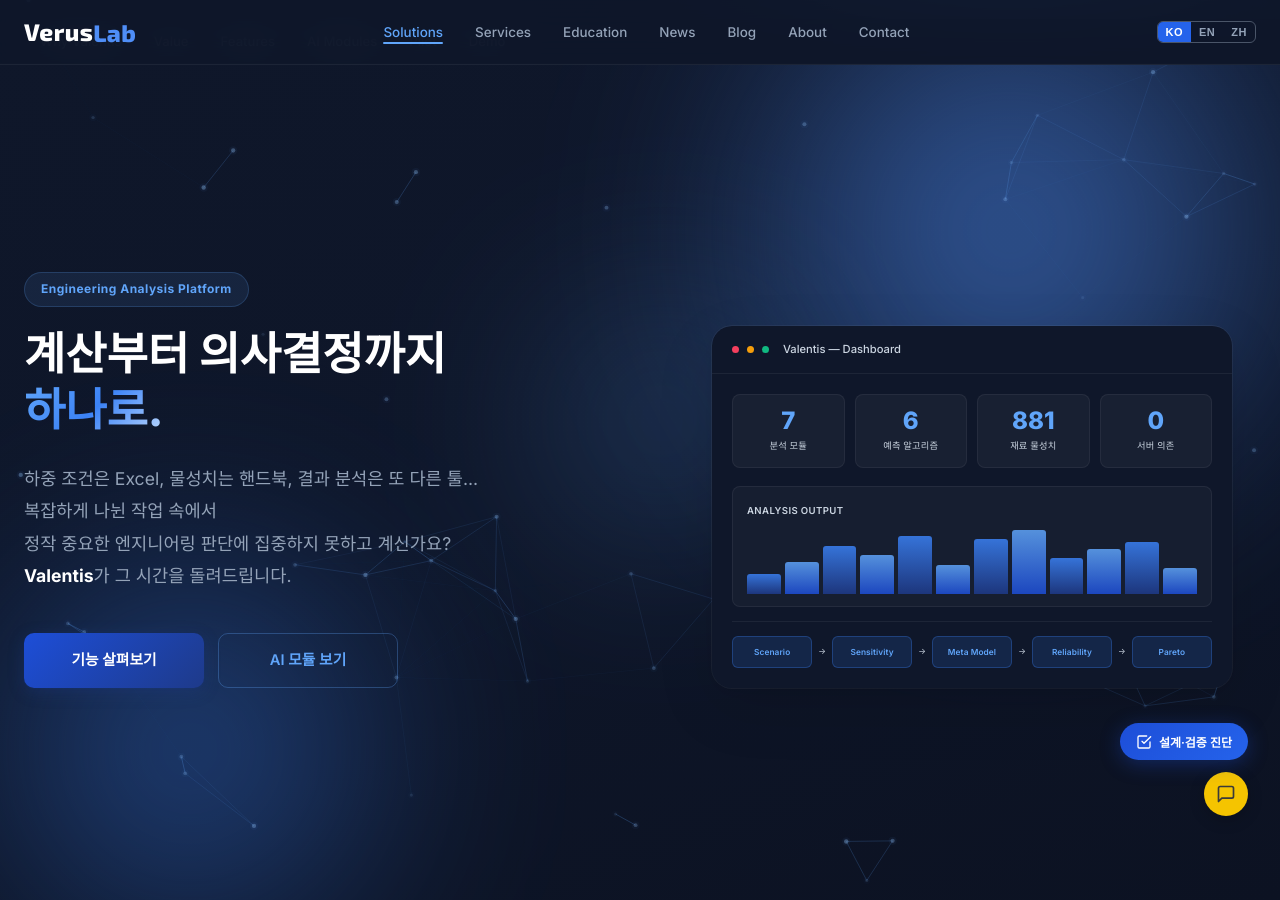
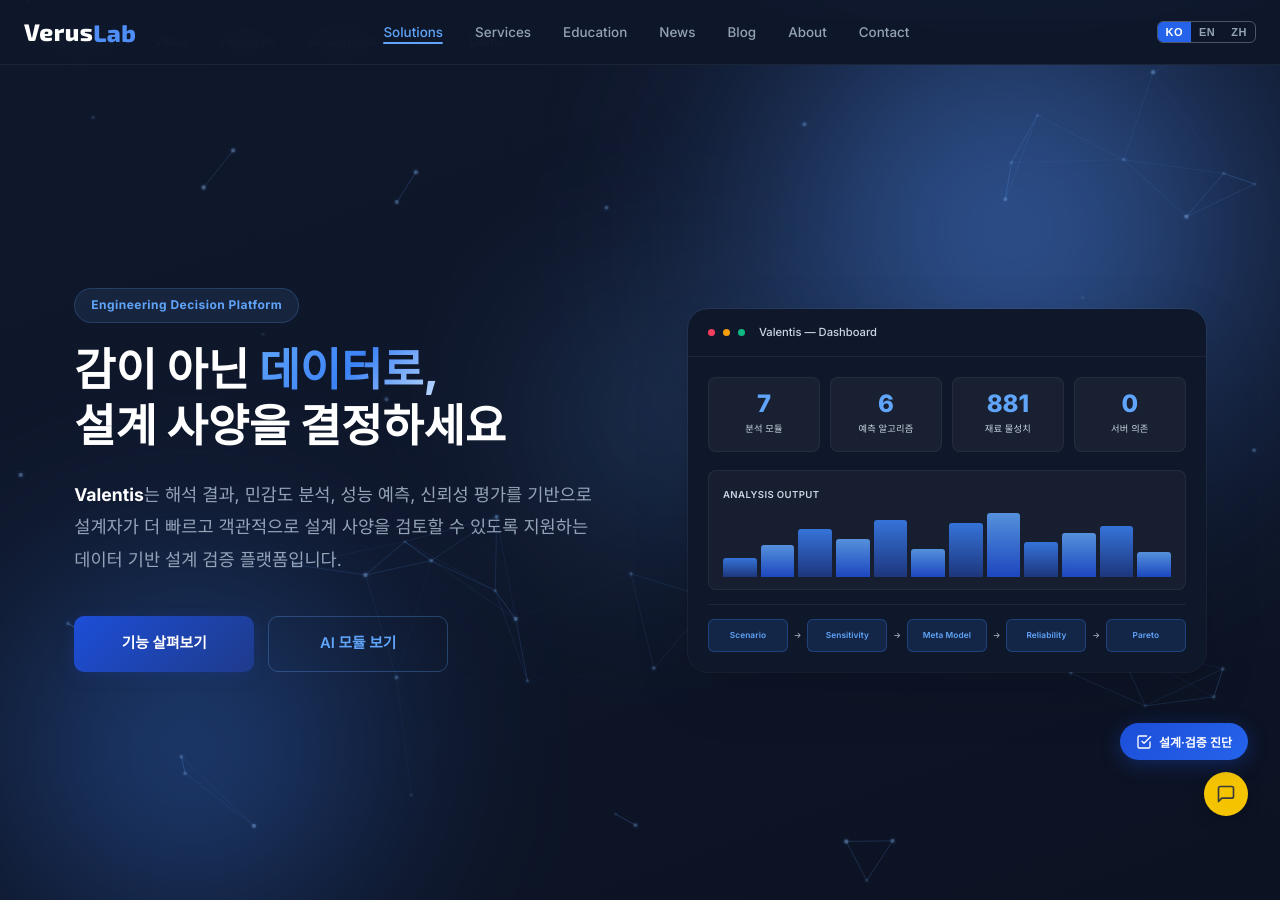
Before and after one commit to VerusLab-KR/Homepage, a Jekyll site: the page built from valentis/index.html, in a window 1280 px wide and 900 px high. Built offline with Jekyll 4.4.1, drawn with Linux system fonts in a browser that asks for light colours.

Commit message:
Reframe Valentis hero around data-driven decisions
Lead with "감이 아닌 데이터로, 설계 사양을 결정하세요" and recast the
subcopy as a data-driven design validation platform. Update badge to
"Engineering Decision Platform". Synced across ko/en/zh.

Co-Authored-By: Claude Opus 4.8 <noreply@anthropic.com>

```diff
--- a/valentis/index.html
+++ b/valentis/index.html
@@ -586,10 +586,10 @@ h3{font-size:1.1rem;font-weight:700;margin-bottom:8px;letter-spacing:0em}
   <div class="hero-network"><canvas id="heroNetwork"></canvas></div>
   <div class="container">
     <div class="hero-text reveal">
-      <div class="badge badge-blue" data-i18n="hero_badge">Engineering Analysis Platform</div>
-      <h1 style="margin-top:20px" data-i18n="hero_title">계산부터 의사결정까지 <span class="text-gradient">하나로.</span></h1>
+      <div class="badge badge-blue" data-i18n="hero_badge">Engineering Decision Platform</div>
+      <h1 style="margin-top:20px" data-i18n="hero_title">감이 아닌 <span class="text-gradient">데이터로,</span><br>설계 사양을 결정하세요</h1>
       <p data-i18n="hero_desc">
-        하중 조건은 Excel, 물성치는 핸드북, 결과 분석은 또 다른 툴...<br>복잡하게 나뉜 작업 속에서<br>정작 중요한 엔지니어링 판단에 집중하지 못하고 계신가요?<br><strong>Valentis</strong>가 그 시간을 돌려드립니다.
+        <strong>Valentis</strong>는 해석 결과, 민감도 분석, 성능 예측, 신뢰성 평가를 기반으로<br>설계자가 더 빠르고 객관적으로 설계 사양을 검토할 수 있도록 지원하는<br>데이터 기반 설계 검증 플랫폼입니다.
       </p>
       <div class="hero-actions">
         <a href="#features" class="btn btn-primary" data-i18n="hero_cta1">기능 살펴보기</a>
@@ -1510,9 +1510,9 @@ const T = {
   ko: {
     nav_problems:'Why Valentis', nav_values:'Value', nav_features:'기능', nav_modules:'AI 모듈', nav_pilot:'파일럿', nav_demo:'Demo',
     nav_sub_material:'Material', nav_sub_load:'Load Definition', nav_sub_tools:'Curve Data Extractor', nav_sub_char:'Characterization', nav_sub_ai:'AI Modules',
-    hero_badge:'Engineering Analysis Platform',
-    hero_title:'계산부터 의사결정까지 <span class="text-gradient">하나로.</span>',
-    hero_desc:'하중 조건은 Excel, 물성치는 핸드북, 결과 분석은 또 다른 툴...<br>복잡하게 나뉜 작업 속에서<br>정작 중요한 엔지니어링 판단에 집중하지 못하고 계신가요?<br><strong>Valentis</strong>가 그 시간을 돌려드립니다.',
+    hero_badge:'Engineering Decision Platform',
+    hero_title:'감이 아닌 <span class="text-gradient">데이터로,</span><br>설계 사양을 결정하세요',
+    hero_desc:'<strong>Valentis</strong>는 해석 결과, 민감도 분석, 성능 예측, 신뢰성 평가를 기반으로<br>설계자가 더 빠르고 객관적으로 설계 사양을 검토할 수 있도록 지원하는<br>데이터 기반 설계 검증 플랫폼입니다.',
     hero_cta1:'기능 살펴보기', hero_cta2:'AI 모듈 보기',
     hero_card_title:'하나의 플랫폼에서 모두 해결', hero_card_sub:'Unified Session',
     stat_modules:'분석 모듈', stat_models:'예측 알고리즘', stat_materials:'재료 물성치', stat_server:'서버 의존',
@@ -1558,9 +1558,9 @@ const T = {
   en: {
     nav_problems:'Why Valentis', nav_values:'Value', nav_features:'Features', nav_modules:'AI Modules', nav_pilot:'Pilot', nav_demo:'Demo',
     nav_sub_material:'Material', nav_sub_load:'Load Definition', nav_sub_tools:'Curve Data Extractor', nav_sub_char:'Characterization', nav_sub_ai:'AI Modules',
-    hero_badge:'Engineering Analysis Platform',
-    hero_title:'From Calculation to Decision, <span class="text-gradient">All in One.</span>',
-    hero_desc:'Loads in Excel, materials in handbooks, analysis in another tool...<br>Lost in fragmented workflows,<br>too little time left for the engineering judgment that truly matters?<br><strong>Valentis</strong> gives you that time back.',
+    hero_badge:'Engineering Decision Platform',
+    hero_title:'Decide design specs with<br><span class="text-gradient">data, not gut feel</span>',
+    hero_desc:'<strong>Valentis</strong> is a data-driven design validation platform<br>that helps engineers review design specifications faster and more objectively —<br>built on analysis results, sensitivity studies, performance prediction, and reliability assessment.',
     hero_cta1:'Explore Features', hero_cta2:'AI Modules',
     hero_card_title:'Everything in one platform', hero_card_sub:'Unified Session',
     stat_modules:'Modules', stat_models:'Algorithms', stat_materials:'Materials', stat_server:'Server Dep.',
@@ -1606,9 +1606,9 @@ const T = {
   zh: {
     nav_problems:'Why Valentis', nav_values:'Value', nav_features:'功能', nav_modules:'AI 模块', nav_pilot:'试点', nav_demo:'Demo',
     nav_sub_material:'Material', nav_sub_load:'Load Definition', nav_sub_tools:'Curve Data Extractor', nav_sub_char:'Characterization', nav_sub_ai:'AI Modules',
-    hero_badge:'Engineering Analysis Platform',
-    hero_title:'从计算到决策，<span class="text-gradient">一站式平台。</span>',
-    hero_desc:'载荷用Excel，材料查手册，分析又换工具...<br>在碎片化的工作流中，<br>真正重要的工程判断，还剩多少时间？<br><strong>Valentis</strong>帮您找回那些时间。',
+    hero_badge:'Engineering Decision Platform',
+    hero_title:'用数据而非直觉，<br><span class="text-gradient">决定设计规格</span>',
+    hero_desc:'<strong>Valentis</strong> 是一个数据驱动的设计验证平台，<br>基于分析结果、灵敏度分析、性能预测与可靠性评估，<br>帮助设计者更快、更客观地评审设计规格。',
     hero_cta1:'功能介绍', hero_cta2:'AI 模块',
     hero_card_title:'一个平台解决所有问题', hero_card_sub:'Unified Session',
     stat_modules:'分析模块', stat_models:'预测算法', stat_materials:'材料属性', stat_server:'服务器依赖',
```
